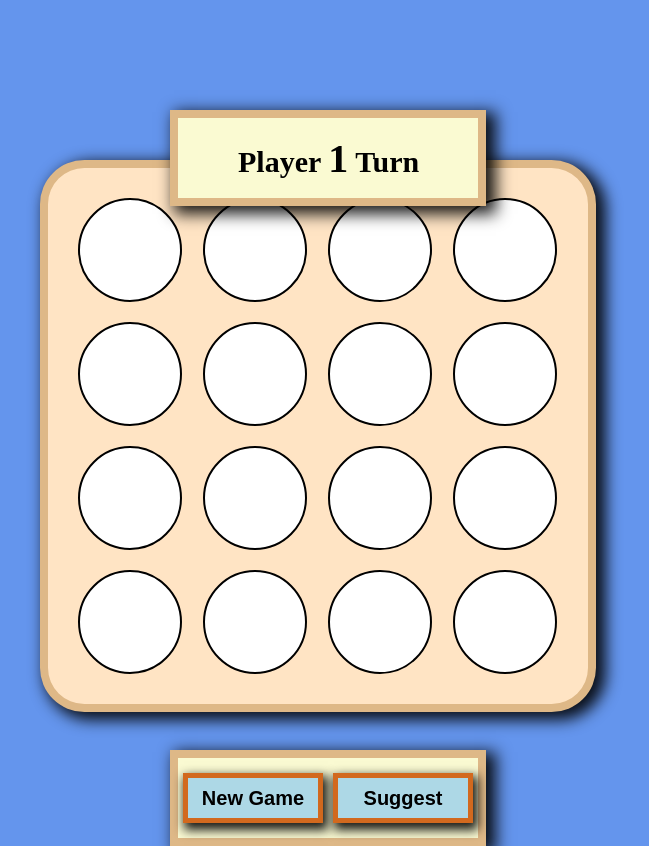
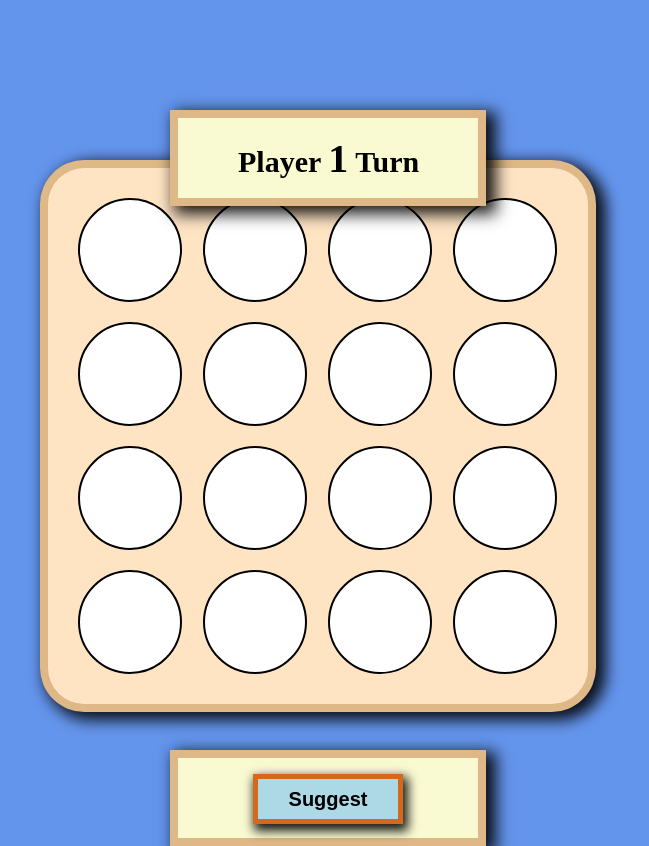
Before and after one commit to yll0rd/react-learning-projects, a React (Vite) app in the folder connect-4-clone/: page / in a window 1280 px wide. Shown: the whole page, without its empty margins (350-999 px from the left). Built offline with nearby package versions, Linux system fonts and the light colour scheme; a web font is replaced by a local one.

Commit message:
feat: implemented conditional rendering of footer buttons

```diff
--- a/connect-4-clone/src/Game.css
+++ b/connect-4-clone/src/Game.css
@@ -50,9 +50,10 @@ body {
 }
 
 .footer button {
-    margin-left: 5px;
-    margin-top: 15px;
-    width: 140px;
+    position: relative;
+    left: 50%;
+    top: 20%;
+    width: 150px;
     height: 50px;
     background-color: lightblue;
     font-size: 20px;
--- a/connect-4-clone/src/components/Footer.jsx
+++ b/connect-4-clone/src/components/Footer.jsx
@@ -1,12 +1,15 @@
 // eslint-disable-next-line no-unused-vars
 import React from 'react';
+import {GAME_STATE_PLAYING} from "../Constants.js";
 
 // eslint-disable-next-line react/prop-types
-const Footer = ({newGameClickEvent, suggestClickEvent}) => {
+const Footer = ({newGameClickEvent, suggestClickEvent, gameState}) => {
+    let clickEvent;
+    let buttonText;
+    [clickEvent, buttonText] = gameState === GAME_STATE_PLAYING ? [suggestClickEvent, 'Suggest'] : [newGameClickEvent, 'New Game']
     return (
         <div className='panel footer'>
-            <button onClick={newGameClickEvent}>New Game</button>
-            <button onClick={suggestClickEvent}>Suggest</button>
+        <button type='button' onClick={clickEvent}>{buttonText}</button>
         </div>
     );
 };
--- a/connect-4-clone/src/components/GameBoard.jsx
+++ b/connect-4-clone/src/components/GameBoard.jsx
@@ -6,7 +6,7 @@ import Header from "./Header.jsx";
 import Footer from "./Footer.jsx";
 import isWinner, {getComputerMove, isDraw} from "../helper.js";
 import {
-    GAME_STATE_DRAW,
+    GAME_STATE_DRAW, GAME_STATE_IDLE,
     GAME_STATE_PLAYING,
     GAME_STATE_WIN,
     NO_PLAYER,
@@ -17,9 +17,9 @@ import {
 
 
 const GameBoard = () => {
-    const [gameBoard, setGameBoard] = useState(Array(16).fill(NO_PLAYER));
+    const [gameBoard, setGameBoard] = useState(Array(NUMBER_OF_CIRCLES).fill(NO_PLAYER));
     const [currentPlayer, setCurrentPlayer] = useState(PLAYER_1);
-    const [gameState, setGameState] = useState(GAME_STATE_PLAYING);
+    const [gameState, setGameState] = useState(GAME_STATE_IDLE);
     const [winPlayer, setWinPlayer] = useState(NO_PLAYER)
 
     useEffect(() => {
@@ -27,7 +27,7 @@ const GameBoard = () => {
     }, [])
 
     const initGame = () => {
-        setGameBoard(Array(16).fill(NO_PLAYER));
+        setGameBoard(Array(NUMBER_OF_CIRCLES).fill(NO_PLAYER));
         setCurrentPlayer(PLAYER_1);
         setGameState(GAME_STATE_PLAYING);
         setWinPlayer(NO_PLAYER);
@@ -57,9 +57,6 @@ const GameBoard = () => {
             prevState[id-1] = currentPlayer
             return prevState
         });
-        let board = [...gameBoard]
-        board[id-1] = currentPlayer;
-        console.log(board);
        setCurrentPlayer(currentPlayer === PLAYER_1 ? PLAYER_2 : PLAYER_1);
     }
 
@@ -81,7 +78,7 @@ const GameBoard = () => {
             <div className="gameBoard">
                 {initBoard()}
             </div>
-            <Footer newGameClickEvent={newGameClicked} suggestClickEvent={suggestMove}/>
+            <Footer newGameClickEvent={newGameClicked} suggestClickEvent={suggestMove} gameState={gameState}/>
         </>
     )
 }
```
